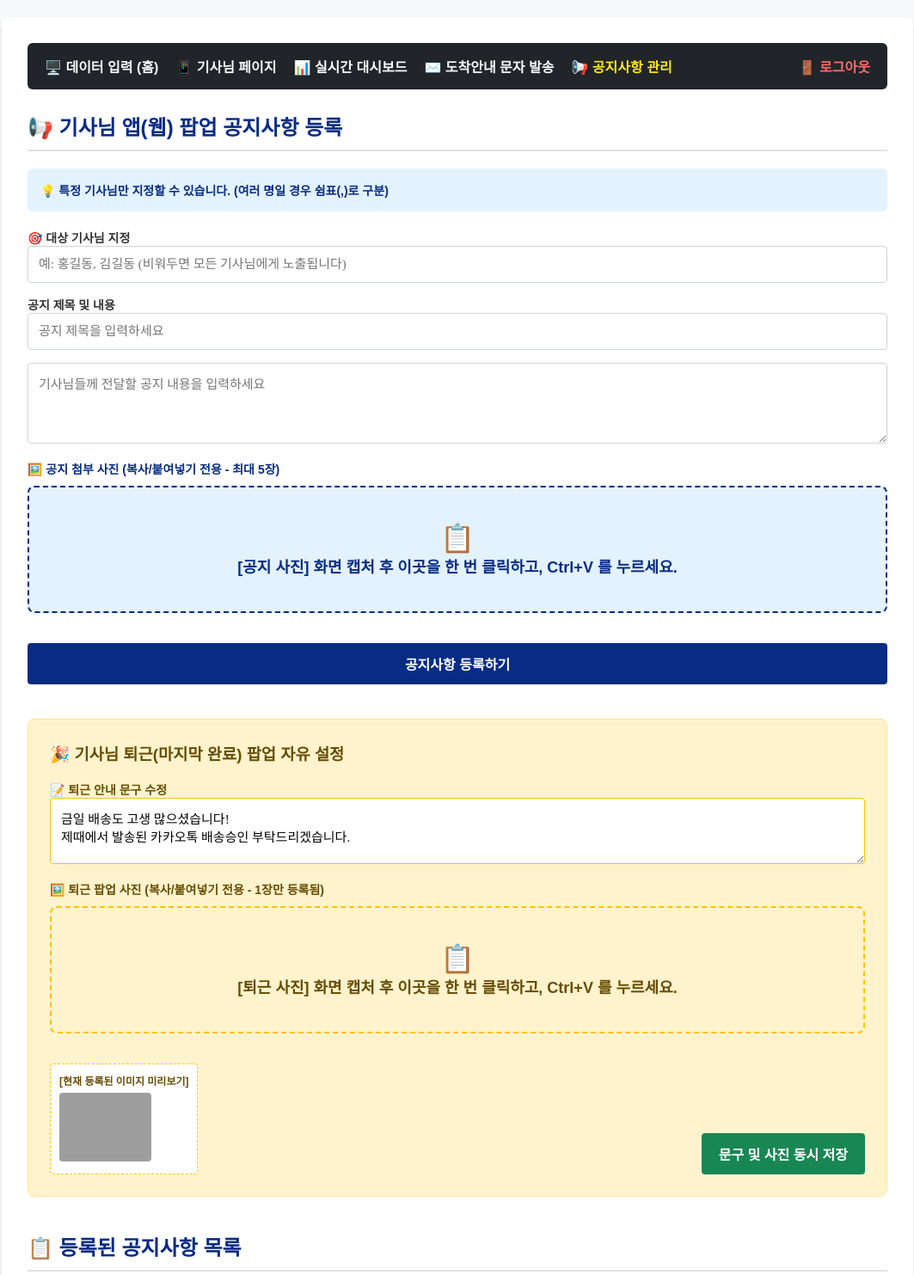
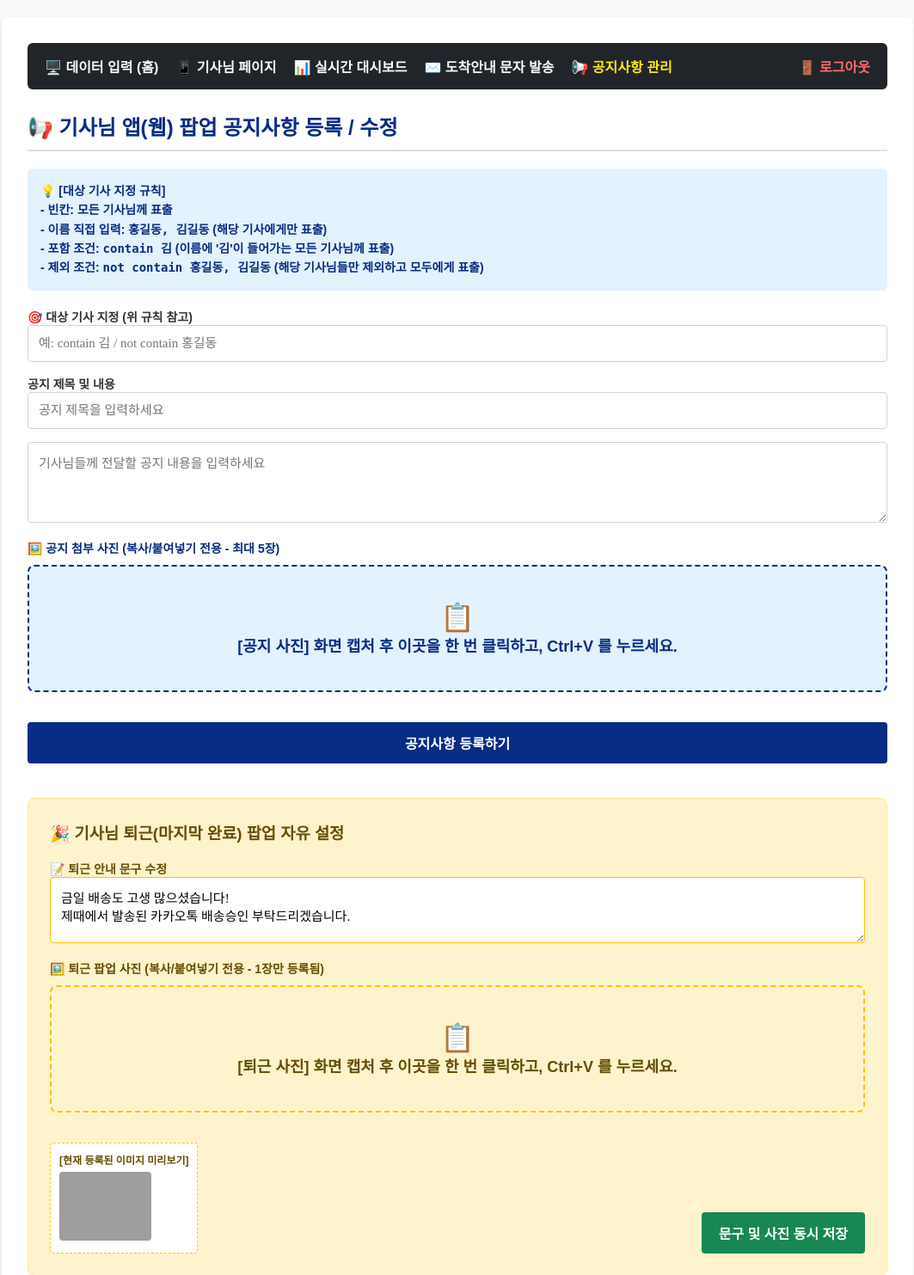
Before and after one commit to cic7860-creator/deliverytime-app, a Flask app: page /notice in a window 1280 px wide. Shown: the top 1483 px of the page at 86% size, without its empty margins (108-1171 px from the left). Run offline with Flask 3, Linux system fonts and the light colour scheme; the visitor is signed in with stand-in values (Sample User, id 1); data that the repository does not hold is empty; some web fonts are replaced; grey boxes are pictures that could not be loaded.

Commit message:
Update notice.html

```diff
--- a/templates/notice.html
+++ b/templates/notice.html
@@ -2,6 +2,8 @@
 <html lang="ko">
 <head>
     <meta charset="UTF-8">
+    <!-- 💡 모바일에서도 데스크톱처럼 넓게 보이도록 뷰포트 고정 -->
+    <meta name="viewport" content="width=1100">
     <title>공지사항 관리 - JETTE</title>
     <style>
         @font-face {
@@ -27,7 +29,6 @@
         .badge-active { background-color: #28a745; }
         .badge-inactive { background-color: #6c757d; }
 
-        /* 박스 클릭 및 호버 스타일 */
         .paste-box { border: 2px dashed #082c84; padding: 40px 20px; text-align: center; border-radius: 8px; cursor: pointer; margin-bottom: 15px; outline: none; transition: 0.2s; }
         .paste-box.notice { background-color: #e3f2fd; }
         .paste-box.notice:focus, .paste-box.notice:hover { background-color: #b8daff; border-color: #0d6efd; }
@@ -38,16 +39,14 @@
     <script>
         document.addEventListener('DOMContentLoaded', function() {
             let activeTarget = null;
-            let dtNotice = new DataTransfer();
-            let dtComp = new DataTransfer();
+            window.dtNotice = new DataTransfer();
+            window.dtComp = new DataTransfer();
 
-            // 어떤 박스를 클릭했는지 감지
             document.getElementById('pasteAreaNotice').addEventListener('click', function() { activeTarget = 'notice'; this.focus(); });
             document.getElementById('pasteAreaComp').addEventListener('click', function() { activeTarget = 'comp'; this.focus(); });
 
             document.addEventListener('paste', function(e) {
-                if (!activeTarget) return; // 클릭한 박스가 없으면 무시
-
+                if (!activeTarget) return;
                 let items = e.clipboardData.items;
                 let imagePasted = false;
 
@@ -58,23 +57,23 @@
                         let newFile = new File([file], "pasted_" + Date.now() + "_" + i + "." + ext, {type: file.type});
 
                         if (activeTarget === 'notice') {
-                            if (dtNotice.items.length >= 5) { alert("공지 사진은 최대 5장까지 가능합니다."); break; }
-                            dtNotice.items.add(newFile);
+                            if (window.dtNotice.items.length >= 5) { alert("공지 사진은 최대 5장까지 가능합니다."); break; }
+                            window.dtNotice.items.add(newFile);
                             imagePasted = 'notice';
                         } else if (activeTarget === 'comp') {
-                            dtComp = new DataTransfer(); // 퇴근 팝업은 1장만 필요하므로 초기화 덮어쓰기
-                            dtComp.items.add(newFile);
+                            window.dtComp = new DataTransfer();
+                            window.dtComp.items.add(newFile);
                             imagePasted = 'comp';
                         }
                     }
                 }
 
                 if (imagePasted === 'notice') {
-                    document.getElementById('imageInputNotice').files = dtNotice.files;
-                    renderPreviews('previewAreaNotice', dtNotice, 'notice');
+                    document.getElementById('imageInputNotice').files = window.dtNotice.files;
+                    renderPreviews('previewAreaNotice', window.dtNotice, 'notice');
                 } else if (imagePasted === 'comp') {
-                    document.getElementById('imageInputComp').files = dtComp.files;
-                    renderPreviews('previewAreaComp', dtComp, 'comp');
+                    document.getElementById('imageInputComp').files = window.dtComp.files;
+                    renderPreviews('previewAreaComp', window.dtComp, 'comp');
                 }
             });
 
@@ -95,8 +94,8 @@
                             event.preventDefault();
                             let newDt = new DataTransfer();
                             for (let j = 0; j < dataTransferObj.files.length; j++) { if (j !== i) newDt.items.add(dataTransferObj.files[j]); }
-                            if (type === 'notice') { dtNotice = newDt; document.getElementById('imageInputNotice').files = dtNotice.files; renderPreviews(previewId, dtNotice, type); }
-                            else { dtComp = newDt; document.getElementById('imageInputComp').files = dtComp.files; renderPreviews(previewId, dtComp, type); }
+                            if (type === 'notice') { window.dtNotice = newDt; document.getElementById('imageInputNotice').files = window.dtNotice.files; renderPreviews(previewId, window.dtNotice, type); }
+                            else { window.dtComp = newDt; document.getElementById('imageInputComp').files = window.dtComp.files; renderPreviews(previewId, window.dtComp, type); }
                         };
                         imgDiv.appendChild(img); imgDiv.appendChild(removeBtn); previewArea.appendChild(imgDiv);
                     }
@@ -104,6 +103,40 @@
                 }
             };
         });
+
+        // 💡 [수정 기능] 목록의 수정 버튼을 누르면 위 폼에 데이터를 채워줌
+        function editNotice(id, title, content, targetDrivers) {
+            document.getElementById('notice_id').value = id;
+            document.querySelector('input[name="title"]').value = title;
+            document.querySelector('textarea[name="content"]').value = content;
+            document.querySelector('input[name="target_drivers"]').value = targetDrivers;
+
+            document.getElementById('editModeAlert').style.display = "block";
+            const submitBtn = document.getElementById('submitBtnNotice');
+            submitBtn.innerText = "공지사항 수정 완료";
+            submitBtn.style.backgroundColor = "#ffc107";
+            submitBtn.style.color = "#000";
+
+            document.getElementById('previewAreaNotice').innerHTML = '<span style="color:#dc3545; font-weight:bold; font-size:14px;">⚠️ 사진을 새로 붙여넣으면 기존 사진을 덮어씌웁니다. 비워두면 기존 사진이 유지됩니다.</span>';
+            window.dtNotice = new DataTransfer();
+            document.getElementById('imageInputNotice').files = window.dtNotice.files;
+
+            window.scrollTo({ top: 0, behavior: 'smooth' });
+        }
+
+        function resetNoticeForm() {
+            document.getElementById('notice_id').value = "";
+            document.querySelector('input[name="title"]').value = "";
+            document.querySelector('textarea[name="content"]').value = "";
+            document.querySelector('input[name="target_drivers"]').value = "";
+
+            document.getElementById('editModeAlert').style.display = "none";
+            const submitBtn = document.getElementById('submitBtnNotice');
+            submitBtn.innerText = "공지사항 등록하기";
+            submitBtn.style.backgroundColor = "#082c84";
+            submitBtn.style.color = "#fff";
+            document.getElementById('previewAreaNotice').innerHTML = '';
+        }
     </script>
 </head>
 <body>
@@ -119,14 +152,28 @@
             <a href="/admin_logout" style="color: #ff6b6b;">🚪 로그아웃</a>
         </div>
 
-        <!-- 💡 공지사항 등록 -->
-        <h2>📢 기사님 앱(웹) 팝업 공지사항 등록</h2>
-        <div style="background: #e3f2fd; padding: 15px; border-radius: 6px; margin-bottom: 20px; font-size: 14px; color: #082c84; font-weight: bold;">
-            💡 특정 기사님만 지정할 수 있습니다. (여러 명일 경우 쉼표(,)로 구분)
+        <h2>📢 기사님 앱(웹) 팝업 공지사항 등록 / 수정</h2>
+
+        <!-- 💡 폼 상단에 규칙 설명 추가 -->
+        <div style="background: #e3f2fd; padding: 15px; border-radius: 6px; margin-bottom: 20px; font-size: 14px; color: #082c84; font-weight: bold; line-height: 1.6;">
+            💡 <strong>[대상 기사 지정 규칙]</strong><br>
+            - <strong>빈칸</strong>: 모든 기사님께 표출<br>
+            - <strong>이름 직접 입력</strong>: <code>홍길동, 김길동</code> (해당 기사에게만 표출)<br>
+            - <strong>포함 조건</strong>: <code>contain 김</code> (이름에 '김'이 들어가는 모든 기사님께 표출)<br>
+            - <strong>제외 조건</strong>: <code>not contain 홍길동, 김길동</code> (해당 기사님들만 제외하고 모두에게 표출)
         </div>
+
+        <!-- 💡 수정 모드 알림바 -->
+        <div id="editModeAlert" style="display:none; background:#ffc107; padding:15px; font-weight:bold; border-radius:6px; margin-bottom:15px; color:#000;">
+            ✏️ 기존 공지사항을 수정 중입니다. 내용을 수정한 뒤 버튼을 눌러주세요.
+            <button type="button" onclick="resetNoticeForm()" style="margin-left:15px; cursor:pointer; padding:5px 10px; border:none; background:#dc3545; color:white; font-weight:bold; border-radius:4px;">작성 취소 (새로 작성하기)</button>
+        </div>
+
         <form action="/notice/add" method="POST" enctype="multipart/form-data" style="margin-bottom: 40px;">
-            <label style="font-size: 14px; font-weight: bold; color: #333;">🎯 대상 기사님 지정</label>
-            <input type="text" name="target_drivers" placeholder="예: 홍길동, 김길동 (비워두면 모든 기사님에게 노출됩니다)">
+            <input type="hidden" name="notice_id" id="notice_id">
+
+            <label style="font-size: 14px; font-weight: bold; color: #333;">🎯 대상 기사 지정 (위 규칙 참고)</label>
+            <input type="text" name="target_drivers" placeholder="예: contain 김 / not contain 홍길동">
 
             <label style="font-size: 14px; font-weight: bold; color: #333;">공지 제목 및 내용</label>
             <input type="text" name="title" placeholder="공지 제목을 입력하세요" required>
@@ -140,10 +187,9 @@
             </div>
             <div id="previewAreaNotice" style="display: flex; gap: 15px; flex-wrap: wrap; margin-bottom: 20px;"></div>
 
-            <button type="submit" class="btn btn-primary">공지사항 등록하기</button>
+            <button type="submit" id="submitBtnNotice" class="btn btn-primary">공지사항 등록하기</button>
         </form>
 
-        <!-- 💡 퇴근(마지막 팝업) 문구 및 사진 등록 -->
         <div style="margin-bottom: 40px; padding: 25px; background: #fff3cd; border-radius: 8px; border: 1px solid #ffe69c;">
             <h3 style="margin-top: 0; color: #664d03;">🎉 기사님 퇴근(마지막 완료) 팝업 자유 설정</h3>
             <form action="/upload_completion" method="POST" enctype="multipart/form-data">
@@ -168,12 +214,11 @@
             </form>
         </div>
 
-        <!-- 💡 등록된 공지사항 목록 -->
         <h2>📋 등록된 공지사항 목록</h2>
         {% for n in notices %}
         <div class="notice-card {% if not n.is_active %}inactive{% endif %}">
             <div style="flex: 1; padding-right: 20px;">
-                {% if n.is_active %}<span class="badge badge-active">🟢 현재 앱 팝업 노출 중</span>{% else %}<span class="badge badge-inactive">⚫ 노출 안함 (숨김)</span>{% endif %}
+                {% if n.is_active %}<span class="badge badge-active">🟢 노출 중</span>{% else %}<span class="badge badge-inactive">⚫ 숨김</span>{% endif %}
                 <span class="badge" style="background: #17a2b8;">대상: {% if n.target_drivers %}{{ n.target_drivers }}{% else %}전체 기사님{% endif %}</span>
                 <div style="font-size: 12px; color: #6c757d; margin-bottom: 5px; margin-top: 5px;">등록일: {{ n.created_at.strftime('%Y-%m-%d %H:%M') }}</div>
                 <h3 style="margin: 0 0 10px 0; color: #333;">{{ n.title }}</h3>
@@ -188,6 +233,9 @@
             </div>
             <div style="display: flex; flex-direction: column; gap: 8px; min-width: 100px;">
                 <form action="/notice/toggle/{{ n.id }}" method="POST" style="margin:0;"><button type="submit" class="btn" style="width:100%; background:{% if n.is_active %}#ffc107{% else %}#198754{% endif %}; color:{% if n.is_active %}black{% else %}white{% endif %}; font-size:13px; padding:8px;">{% if n.is_active %}노출 끄기{% else %}다시 켜기{% endif %}</button></form>
+                <!-- 💡 [신규] 수정 버튼 추가 -->
+                <button type="button" onclick="editNotice('{{ n.id }}', `{{ n.title | replace('`', '\\`') }}`, `{{ n.content | replace('`', '\\`') }}`, `{{ n.target_drivers | replace('`', '\\`') if n.target_drivers else '' }}`)" class="btn" style="width:100%; background:#0dcaf0; color:black; font-size:13px; padding:8px;">수정</button>
+
                 <form action="/notice/delete/{{ n.id }}" method="POST" style="margin:0;" onsubmit="return confirm('이 공지사항을 완전히 삭제하시겠습니까?');"><button type="submit" class="btn" style="width:100%; background:#dc3545; color:white; font-size:13px; padding:8px;">삭제</button></form>
             </div>
         </div>
```
